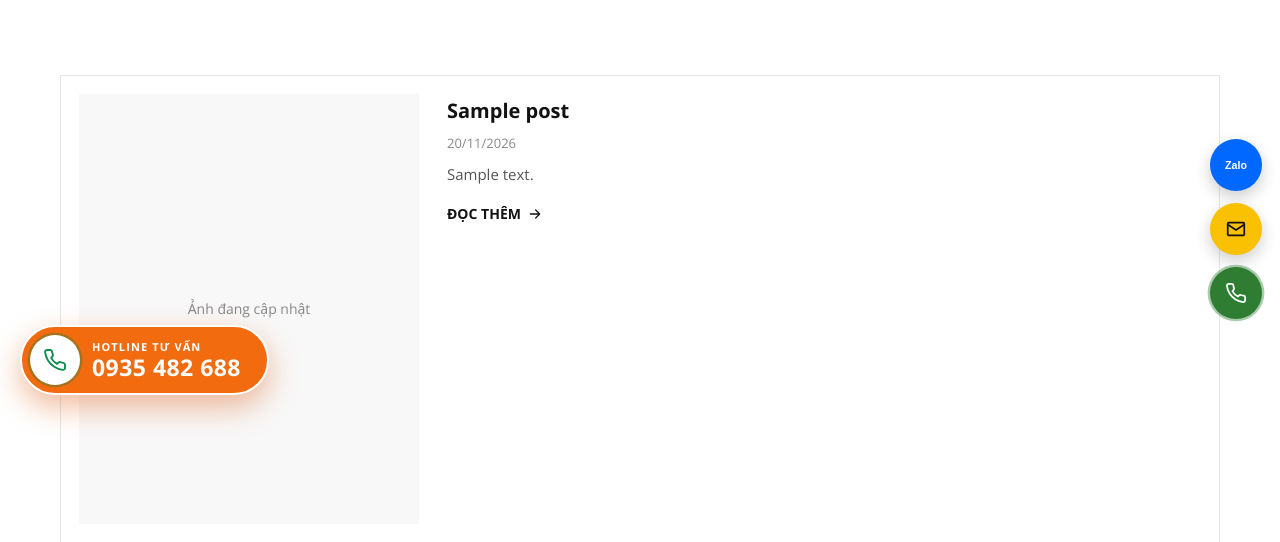
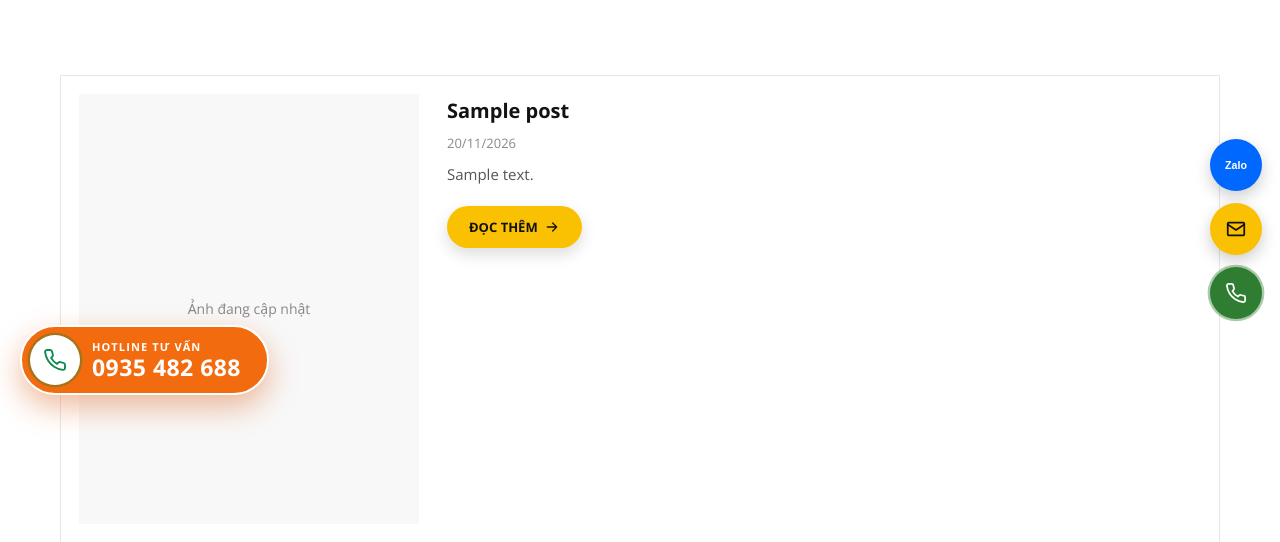
Before and after one commit to paolodinho/xequetbui-pa2, a WordPress theme: template theme-pa2/magnum/index.php in a window 1280 px wide. Shown: the part 377-919 px from the top of the page. Run offline with PHP 8.4 and a stand-in for WordPress, Linux system fonts and the light colour scheme; the site name, menu and one post (Sample post) are stand-ins, and other content is empty; some libraries are stand-ins or nearby versions.

Commit message:
Nut Doc them danh sach tin: nut tron bo ngoai
Co-Authored-By: Claude Sonnet 5.5 <noreply@anthropic.com>

```diff
--- a/theme-pa2/magnum/assets/css/main.css
+++ b/theme-pa2/magnum/assets/css/main.css
@@ -580,3 +580,7 @@ main>:last-child:not(.inq){padding-bottom:clamp(56px,7vw,90px)}
 /* 20/11 chống rung header: chiều cao cố định, không co khi cuộn (co/giãn làm trang nhảy quanh mốc 60px) */
 .hdr{will-change:auto}.hdr__in{height:80px!important;transition:none!important}
 @media (max-width:560px){.hdr__in{height:72px!important}}
+
+/* 20/11 nut Doc them o danh sach tin: nut tron bo ngoai, dong bo the tin trang chu */
+.nrow__b .more{align-self:flex-start;margin-top:6px;padding:10px 22px;background:var(--y);color:var(--ink);border-radius:999px;font-size:13px;box-shadow:0 6px 16px rgba(0,0,0,.14);transition:background .15s ease,color .15s ease}
+.nrow__b .more:hover{background:var(--ink);color:#fff}
```
